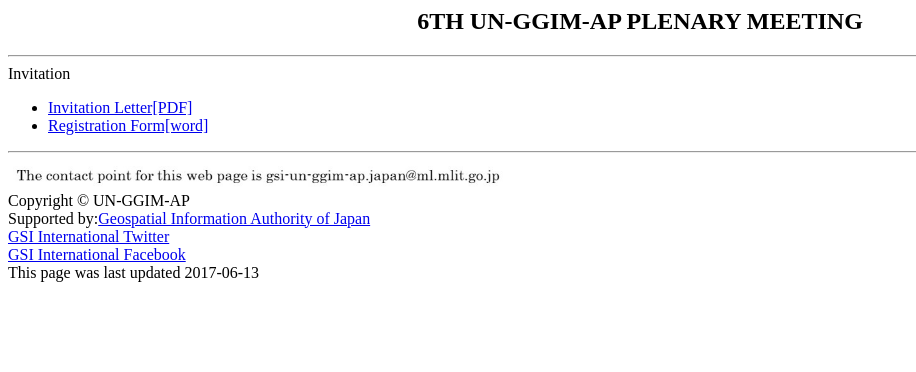
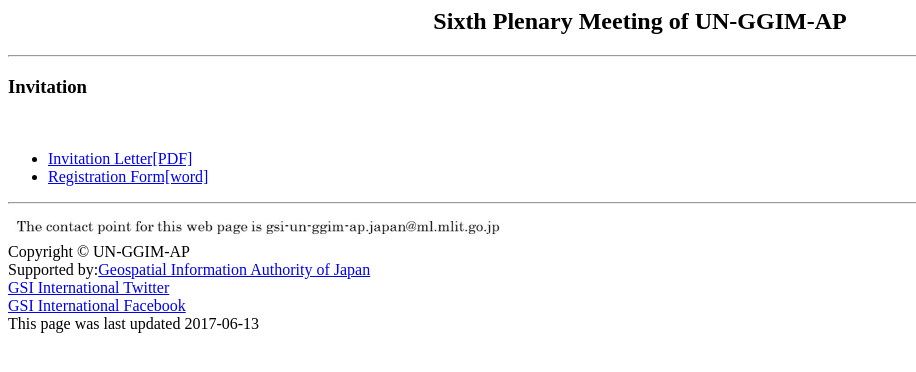
Before and after one commit to gsi-intl/ggim-ap-kumamoto, a plain HTML site: page invitation.html in a window 1280 px wide. Shown: the whole page, without its empty margins (0-916 px from the left). Drawn offline with Linux system fonts and the light colour scheme.

Commit message:
Add files via upload

```diff
--- a/invitation.html
+++ b/invitation.html
@@ -2,17 +2,17 @@
 <HTML>
 <HEAD>
 <META http-equiv="Content-Type" content="text/html;charset=UTF-8">
-<TITLE>Welcome to UN-GGIM-AP</TITLE>
+<TITLE>6th UN-GGIM-AP PLENARY MEETING in KUMAMOTO</TITLE>
 <link rel="shortcut icon" href="../images/favicon.ico">
 </HEAD>
 <body>
 <CENTER>
-<H2><B><STRONG>6TH  UN-GGIM-AP PLENARY MEETING<br>
+<H2><B><STRONG>Sixth Plenary Meeting of UN-GGIM-AP<br>
 </STRONG></B></H2>
 </CENTER>
 <HR>
 
-Invitation<br>
+<H3>Invitation</H3><br>
 
 <ul>
 <li><a href="invitationletter_ggimap_kumamoto.pdf">Invitation Letter[PDF]</a><BR></li>
```
Also changed, not shown: main.html (+1 -1 lines), kumamoto_rogo.png, logo_kumamoto.png.
